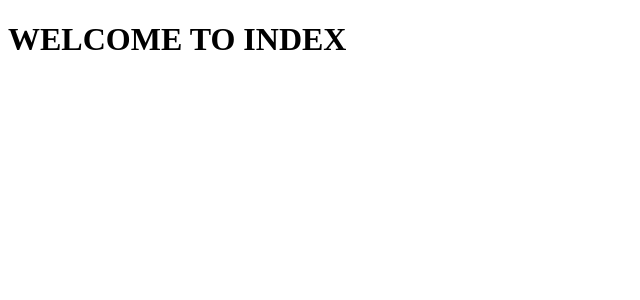
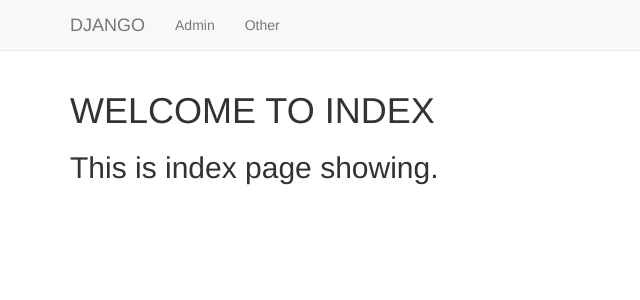
Before and after one commit to Iqbalshahzad96/MySite_Django, a Django app: page / in a window 1280 px wide. Shown: the top 300 px of the page, without its empty margins (0-640 px from the left). Run offline with Django 3.2, Linux system fonts and the light colour scheme; some libraries are stand-ins or nearby versions.

Commit message:
Navigation Bar, Templates Extending

```diff
--- a/templates/learn_templates/base.html
+++ b/templates/learn_templates/base.html
@@ -8,6 +8,20 @@
     <link rel="stylesheet" href="https://maxcdn.bootstrapcdn.com/bootstrap/3.3.7/css/bootstrap.min.css" integrity="sha384-BVYiiSIFeK1dGmJRAkycuHAHRg32OmUcww7on3RYdg4Va+PmSTsz/K68vbdEjh4u" crossorigin="anonymous">
 </head>
 <body>
-    <h1>WELCOME TO BASE</h1>
+    <nav class="navbar navbar-default navbar-static-top">
+        <div class="container">
+          <ul class="nav navbar-nav">
+            <li><a class="navbar-brand" href="{% url 'index' %}">DJANGO</a></li>
+            <li><a class="navbar-link" href="{% url 'admin:index' %}">Admin</a></li>
+            <li><a class="navbar-link" href="{% url 'Templates:other' %}">Other</a></li>
+          </ul>
+        </div>
+    </nav>
+    <div class="container">
+        {% block body_block %}
+        {# Anything outside of this will be inherited if you use extend.#}
+        <h1>WELCOME TOTHE BASE CLASS</h1>
+        {% endblock %}
+    </div>
 </body>
 </html>
--- a/templates/learn_templates/index.html
+++ b/templates/learn_templates/index.html
@@ -1,12 +1,6 @@
 <!DOCTYPE html>
-<html lang="en">
-<head>
-    <meta charset="UTF-8">
-    <meta http-equiv="X-UA-Compatible" content="IE=edge">
-    <meta name="viewport" content="width=device-width, initial-scale=1.0">
-    <title>Document</title>
-</head>
-<body>
+{% extends "learn_templates/base.html" %}
+    {% block body_block %}
     <h1>WELCOME TO INDEX</h1>
-</body>
-</html>
+    <h2>This is index page showing.</h2>
+    {% endblock %}
```
Also changed, not shown: templates/learn_templates/other.html (+4 -10 lines).
